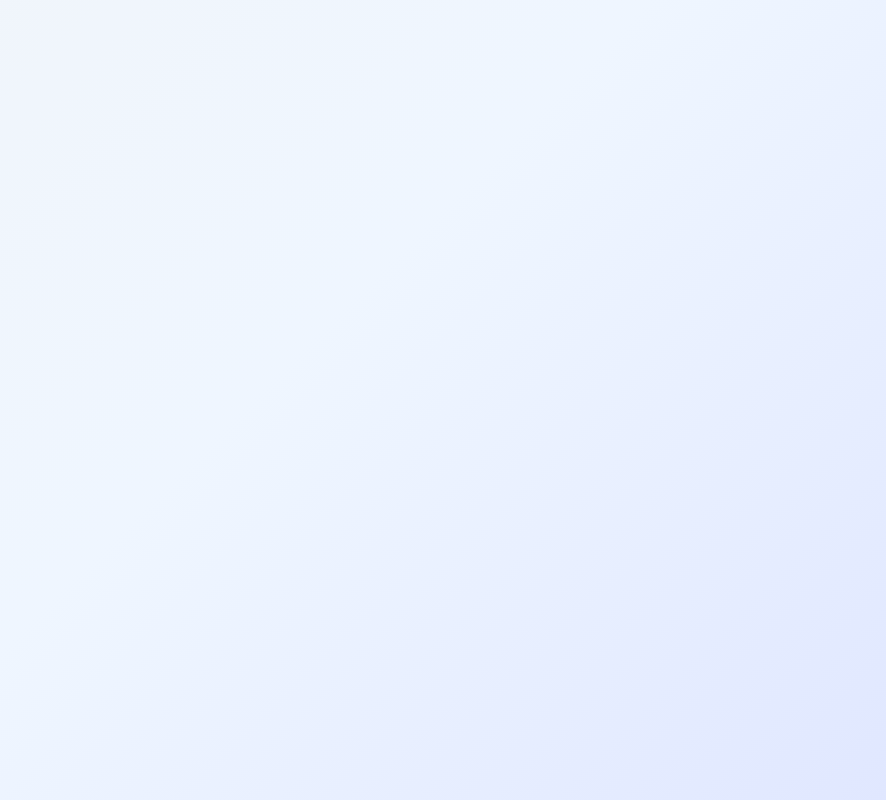
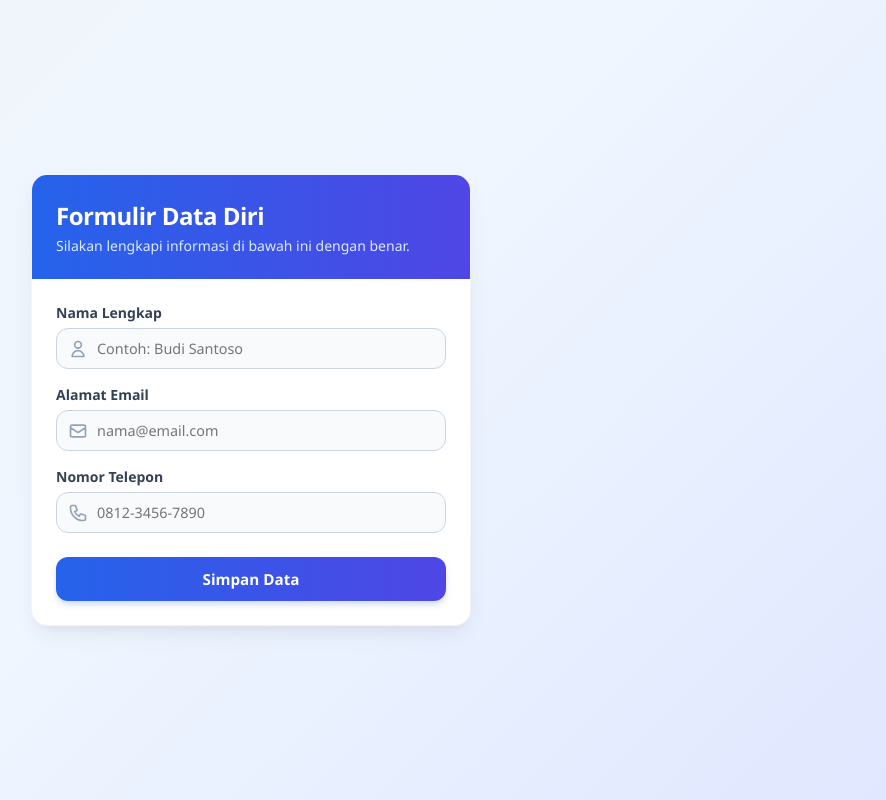
Before and after one commit to Hirzee/FirstFlask_0094, a Flask app: page / in a window 1280 px wide. Shown: the whole page, without its empty margins (389-1275 px from the left). Run offline with Flask 3, Linux system fonts and the light colour scheme.

Commit message:
penempatan

```diff
--- a/templates/index.html
+++ b/templates/index.html
@@ -5,3 +5,90 @@
     <meta name="viewport" content="width=device-width, initial-scale=1.0">
     <title>Formulir Data Diri</title>
     <link rel="stylesheet" href="{{ url_for('static', filename='styles.css') }}">
+</head>
+<body>
+
+    <div class="card">
+        <div class="card-header">
+            <h2>Formulir Data Diri</h2>
+            <p>Silakan lengkapi informasi di bawah ini dengan benar.</p>
+        </div>
+
+        <div class="card-body">
+            <form action="/" method="POST">
+                <!-- Input Nama -->
+                <div class="form-group">
+                    <label for="nama">Nama Lengkap</label>
+                    <div class="input-wrapper">
+                        <svg class="input-icon" fill="none" stroke="currentColor" viewBox="0 0 24 24">
+                            <path stroke-linecap="round" stroke-linejoin="round" stroke-width="2" d="M16 7a4 4 0 11-8 0 4 4 0 018 0zM12 14a7 7 0 00-7 7h14a7 7 0 00-7-7z"></path>
+                        </svg>
+                        <input type="text" id="nama" name="nama" placeholder="Contoh: Budi Santoso" required>
+                    </div>
+                </div>
+
+                <!-- Input Email -->
+                <div class="form-group">
+                    <label for="email">Alamat Email</label>
+                    <div class="input-wrapper">
+                        <svg class="input-icon" fill="none" stroke="currentColor" viewBox="0 0 24 24">
+                            <path stroke-linecap="round" stroke-linejoin="round" stroke-width="2" d="M3 8l7.89 5.26a2 2 0 002.22 0L21 8M5 19h14a2 2 0 002-2V7a2 2 0 00-2-2H5a2 2 0 00-2 2v10a2 2 0 002 2z"></path>
+                        </svg>
+                        <input type="email" id="email" name="email" placeholder="nama@email.com" required>
+                    </div>
+                </div>
+
+                <!-- Input Telepon -->
+                <div class="form-group">
+                    <label for="telepon">Nomor Telepon</label>
+                    <div class="input-wrapper">
+                        <svg class="input-icon" fill="none" stroke="currentColor" viewBox="0 0 24 24">
+                            <path stroke-linecap="round" stroke-linejoin="round" stroke-width="2" d="M3 5a2 2 0 012-2h3.28a1 1 0 01.948.684l1.498 4.493a1 1 0 01-.502 1.21l-2.257 1.13a11.042 11.042 0 005.516 5.516l1.13-2.257a1 1 0 011.21-.502l4.493 1.498a1 1 0 01.684.949V19a2 2 0 01-2 2h-1C9.716 21 3 14.284 3 6V5z"></path>
+                        </svg>
+                        <input type="tel" id="telepon" name="telepon" placeholder="0812-3456-7890" required>
+                    </div>
+                </div>
+
+                <button type="submit" class="btn-submit">Simpan Data</button>
+            </form>
+
+            <!-- Kartu Hasil Parsing -->
+            {% if data %}
+                <div class="result-card">
+                    <div class="result-header">
+                        <svg class="status-icon" fill="none" stroke="currentColor" viewBox="0 0 24 24">
+                            <path stroke-linecap="round" stroke-linejoin="round" stroke-width="2" d="M9 12l2 2 4-4m6 2a9 9 0 11-18 0 9 9 0 0118 0z"></path>
+                        </svg>
+                        <span>Data Berhasil Diparsing</span>
+                    </div>
+                    <div class="result-details">
+                        <div class="detail-row">
+                            <span class="detail-label">Nama:</span>
+                            <span class="detail-value">{{ data.nama }}</span>
+                        </div>
+                        <div class="detail-row">
+                            <span class="detail-label">Email:</span>
+                            <span class="detail-value">{{ data.email }}</span>
+                        </div>
+                        <div class="detail-row">
+                            <span class="detail-label">Telepon:</span>
+                            <span class="detail-value">{{ data.telepon }}</span>
+                        </div>
+                    </div>
+                </div>
+            {% endif %}
+
+            <!-- Kartu Pesan Error -->
+            {% if error %}
+                <div class="error-card">
+                    <svg class="status-icon" fill="none" stroke="currentColor" viewBox="0 0 24 24">
+                        <path stroke-linecap="round" stroke-linejoin="round" stroke-width="2" d="M12 8v4m0 4h.01M21 12a9 9 0 11-18 0 9 9 0 0118 0z"></path>
+                    </svg>
+                    <span>{{ error }}</span>
+                </div>
+            {% endif %}
+        </div>
+    </div>
+
+</body>
+</html>
```
